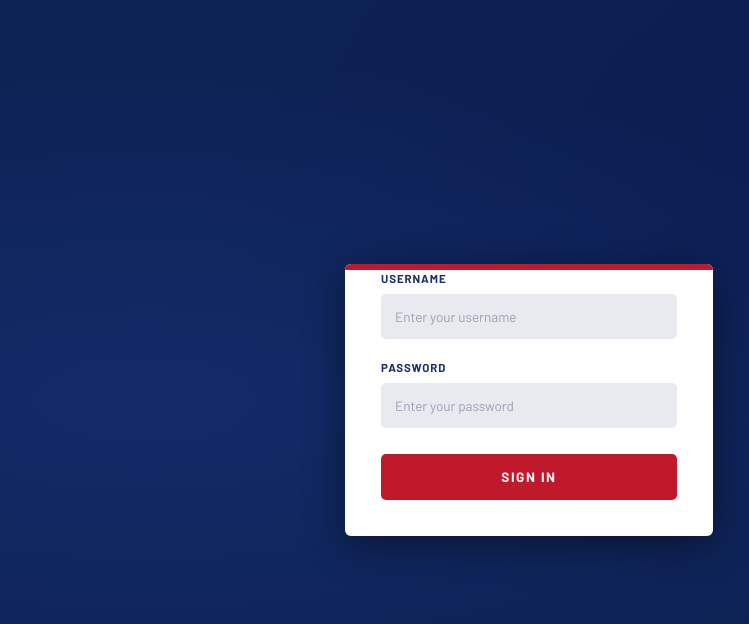
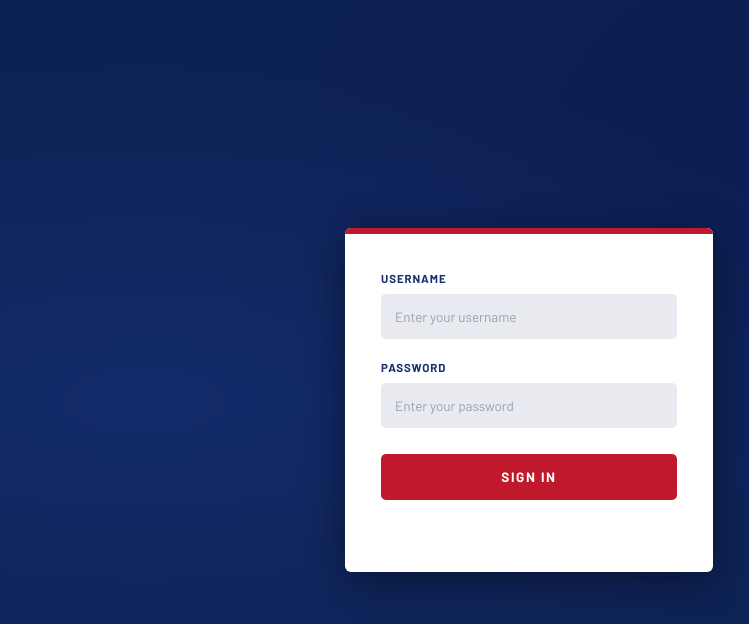
Before and after one commit to Joetttttt/MSDV_reporting_system, a PHP site: page / in a window 1280 px wide. Shown: the top 624 px of the page, without its empty margins (111-860 px from the left). Run offline with PHP 8.4, Linux system fonts and the light colour scheme.

Commit message:
auto update

```diff
--- a/index.php
+++ b/index.php
@@ -86,7 +86,7 @@
         }
 
         .card-body-inner {
-            padding: 0 36px;
+            padding:  36px;
         }
 
         .field-label {
```
